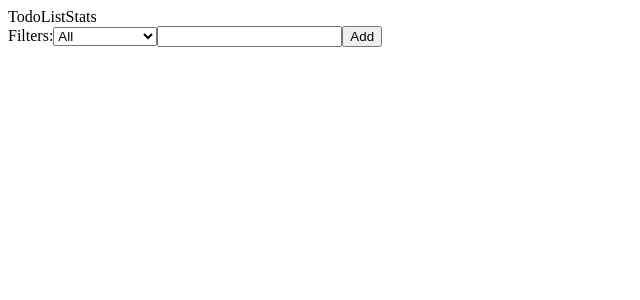
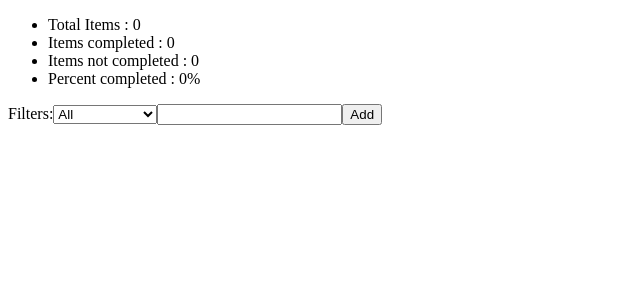
Before and after one commit to plou102/Recoil-practice, a React (Create React App) app: page / in a window 1280 px wide. Shown: the top 300 px of the page, without its empty margins (0-640 px from the left). Built offline with nearby package versions, Linux system fonts and the light colour scheme.

Commit message:
Feat: todolist 통계 구현 및 styled components 설치

```diff
--- a/package.json
+++ b/package.json
@@ -10,6 +10,7 @@
     "react-dom": "^18.2.0",
     "react-scripts": "5.0.1",
     "recoil": "^0.7.7",
+    "styled-components": "^6.1.1",
     "web-vitals": "^2.1.4"
   },
   "scripts": {
--- /dev/null
+++ b/src/atom/TodoListStat.js
@@ -0,0 +1,20 @@
+import { selector } from "recoil";
+import { todoListState } from "./TodoList";
+
+export const todoListStatsState = selector({
+  key: "todoListStatsState",
+  get: ({ get }) => {
+    const todoList = get(todoListState);
+    const totalNum = todoList.length;
+    const totalCompletedNum = todoList.filter((item) => item.isComplete).length;
+    const totalUnCompletedNum = totalNum - totalCompletedNum;
+    const percentCompleted = totalNum === 0 ? 0 : totalCompletedNum / totalNum;
+
+    return {
+      totalNum,
+      totalCompletedNum,
+      totalUnCompletedNum,
+      percentCompleted,
+    };
+  },
+});
--- a/src/components/TodoListStats.jsx
+++ b/src/components/TodoListStats.jsx
@@ -1,5 +1,19 @@
 import React from "react";
+import { useRecoilValue } from "recoil";
+import { todoListStatsState } from "../atom/TodoListStat";
 
 export default function TodoListStats() {
-  return <div>TodoListStats</div>;
+  const { totalNum, totalCompletedNum, totalUnCompletedNum, percentCompleted } =
+    useRecoilValue(todoListStatsState);
+
+  const formattedPercentCompleted = Math.round(percentCompleted * 100);
+
+  return (
+    <ul>
+      <li>Total Items : {totalNum}</li>
+      <li>Items completed : {totalCompletedNum}</li>
+      <li>Items not completed : {totalUnCompletedNum}</li>
+      <li>Percent completed : {formattedPercentCompleted}%</li>
+    </ul>
+  );
 }
```
Also changed, not shown: 1 other file (tests, documents, lock files or other folders).
